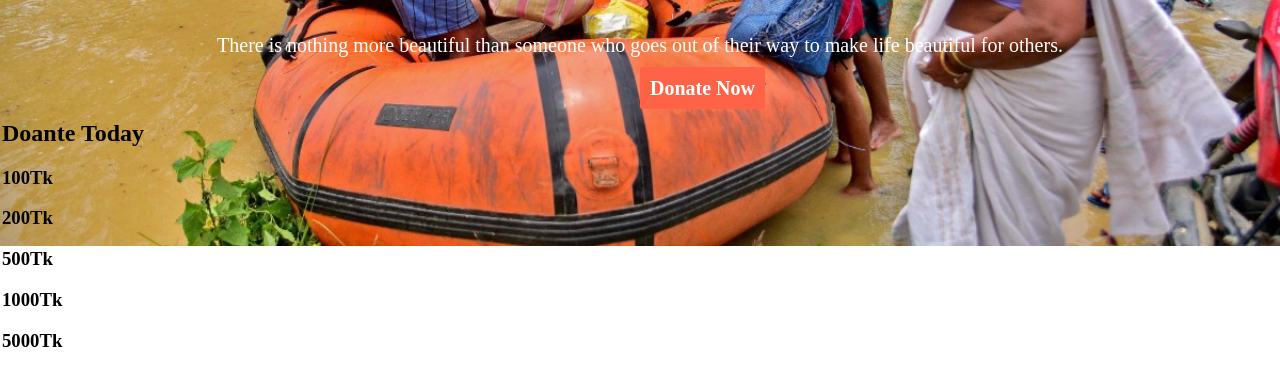
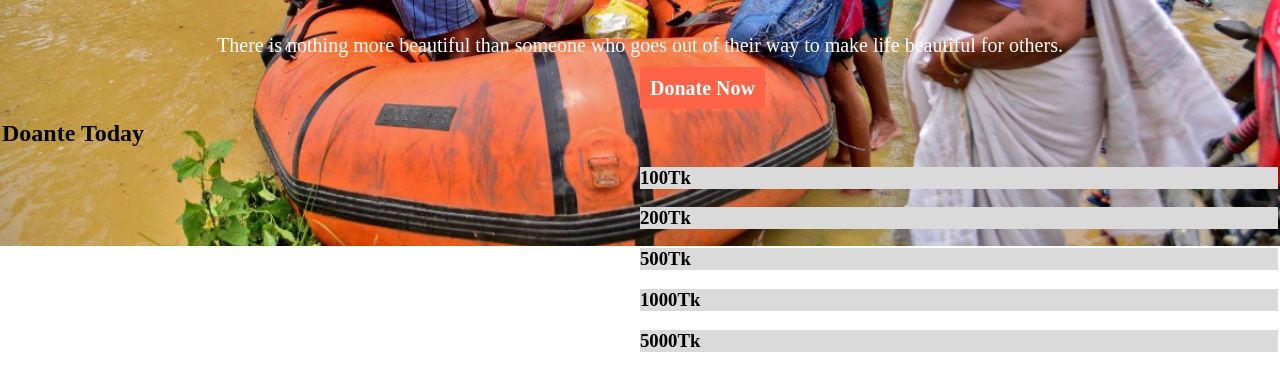
Before and after one commit to Najmul-Shaon/Assignment-One, a plain HTML site: page index.html in a window 1280 px wide. Shown: the part 424-791 px from the top of the page. Drawn offline with Linux system fonts and the light colour scheme.

Commit message:
ammount banner update

```diff
--- a/index.html
+++ b/index.html
@@ -20,12 +20,24 @@
     <h2>Doante Today</h2>
 
     <section>
-        <div>
+        <div class="amount-banner" >
             <h3>100Tk</h3>
+        </div>
+        <div class="amount-banner">
             <h3>200Tk</h3>
+        </div>
+        <div class="amount-banner">
             <h3>500Tk</h3>
+        </div>
+        <div class="amount-banner">
             <h3>1000Tk</h3>
+        </div>
+        <div class="amount-banner">
             <h3>5000Tk</h3>
+        </div>
+
+
+
             <p>Other Amount(Taka)</p>
             <a class="donate-button" href="" target="_blank">Donate Now</a>
         </div>
--- a/style.css
+++ b/style.css
@@ -3,7 +3,6 @@ body{
     background-repeat: no-repeat;
     background-size: 100%;
     margin: 2px;
-    ;
 }
 #top-banner-header{
     margin-top: 200px;
@@ -37,3 +36,10 @@ h1{
     background-color: rgb(10, 10, 37);
     padding: 65px;
 }
+
+.amount-banner{
+    background-color: rgb(218, 218, 218);
+   margin-left: 50%;
+
+
+}
```
